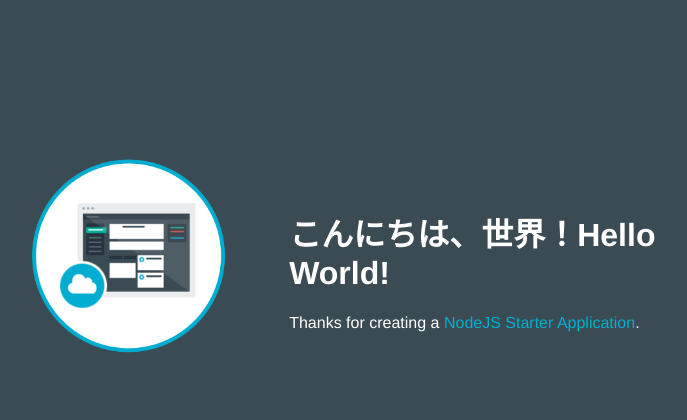
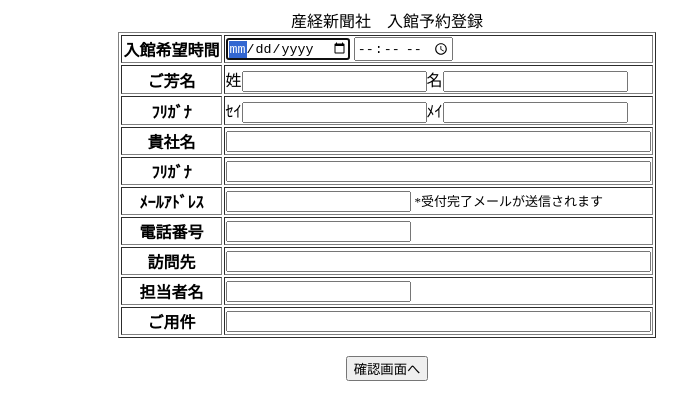
Before and after one commit to tatsuya-osumi/13966osumiweb, a website: page public/index.html in a window 1280 px wide. Shown: the whole page, without its empty margins (253-940 px from the left). Drawn offline with nearby package versions, Linux system fonts and the light colour scheme.

Commit message:
Update index.html

```diff
--- a/public/index.html
+++ b/public/index.html
@@ -1,26 +1,62 @@
 <!DOCTYPE html>
 <html>
-
  <head>
-    <title>NodeJS Starter Application</title>
-    <meta charset="utf-8">
-    <meta http-equiv="X-UA-Compatible" content="IE=edge">
-    <meta name="viewport" content="width=device-width, initial-scale=1">
-    <link rel="stylesheet" href="stylesheets/style.css">
+  <title>入館予約受付画面</title>
+  <script src="https://ajax.googleapis.com/ajax/libs/jquery/1.9.1/jquery.min.js"></script>
+  <script src="http://ajax.googleapis.com/ajax/libs/jqueryui/1/jquery-ui.min.js"></script>
+  <link rel="stylesheet" href="http://ajax.googleapis.com/ajax/libs/jqueryui/1/themes/ui-lightness/jquery-ui.css" >
+  <script src="http://ajax.googleapis.com/ajax/libs/jqueryui/1/i18n/jquery.ui.datepicker-ja.min.js"></script>
+        <script>
+         $(function() {
+          $("#datepicker").datepicker();
+         });
+        </script>
  </head>
-
  <body>
-    <table>
+ <center>
+産経新聞社　入館予約登録
+  <table border="1">
+   <tr><th>入館希望時間</th>
+       <td><input type="date" name="subject" autofocus> <input type="time" min="09：00" max="17：30" /></td>
+   </tr>
    <tr>
-        <td style= "width:30%;">
-          <img class = "newappIcon" src="images/newapp-icon.png">
-        </td>
-        <td>
-          <h1 id="message">こんにちは、世界！Hello World!</h1>
-          <p class='description'></p> Thanks for creating a <span class = "blue">NodeJS Starter Application</span>.
-        </td>
+    <th>ご芳名</th>
+    <td>姓<input type="text">名<input type="text"></td>
    </tr>
-    </table>
+   <tr>
+    <th>ﾌﾘｶﾞﾅ</th>
+    <td>ｾｲ<input type="text">ﾒｲ<input type="text"></td>
+   </tr>
+   <tr>
+    <th>貴社名</th>
+    <td><input type="text" size="50"></td>
+   </tr>
+   <tr>
+    <th>ﾌﾘｶﾞﾅ</th>
+    <td><input type="text" size="50"></td>
+   </tr>
+   <tr>
+    <th>ﾒｰﾙｱﾄﾞﾚｽ</th>
+    <td><input type="mail"> <font size="-1">*受付完了メールが送信されます</font></td>
+   </tr>
+   <tr>
+    <th>電話番号</th>
+    <td><input type="tel"></td>
+   </tr>
+   <tr>
+    <th>訪問先</th>
+    <td><input type="text" size="50"></td>
+   </tr>
+   <tr>
+    <th>担当者名</th>
+    <td><input type="text"></td>
+   </tr>
+   <tr>
+    <th>ご用件</th>
+    <td><input type="text" size="50"></td>
+   </tr>
+  </table><br/>
+  <input type="submit" value="確認画面へ">
+  </center>
  </body>
-
 </html>
```
Lines whose indentation alone changed are shown as unchanged.
